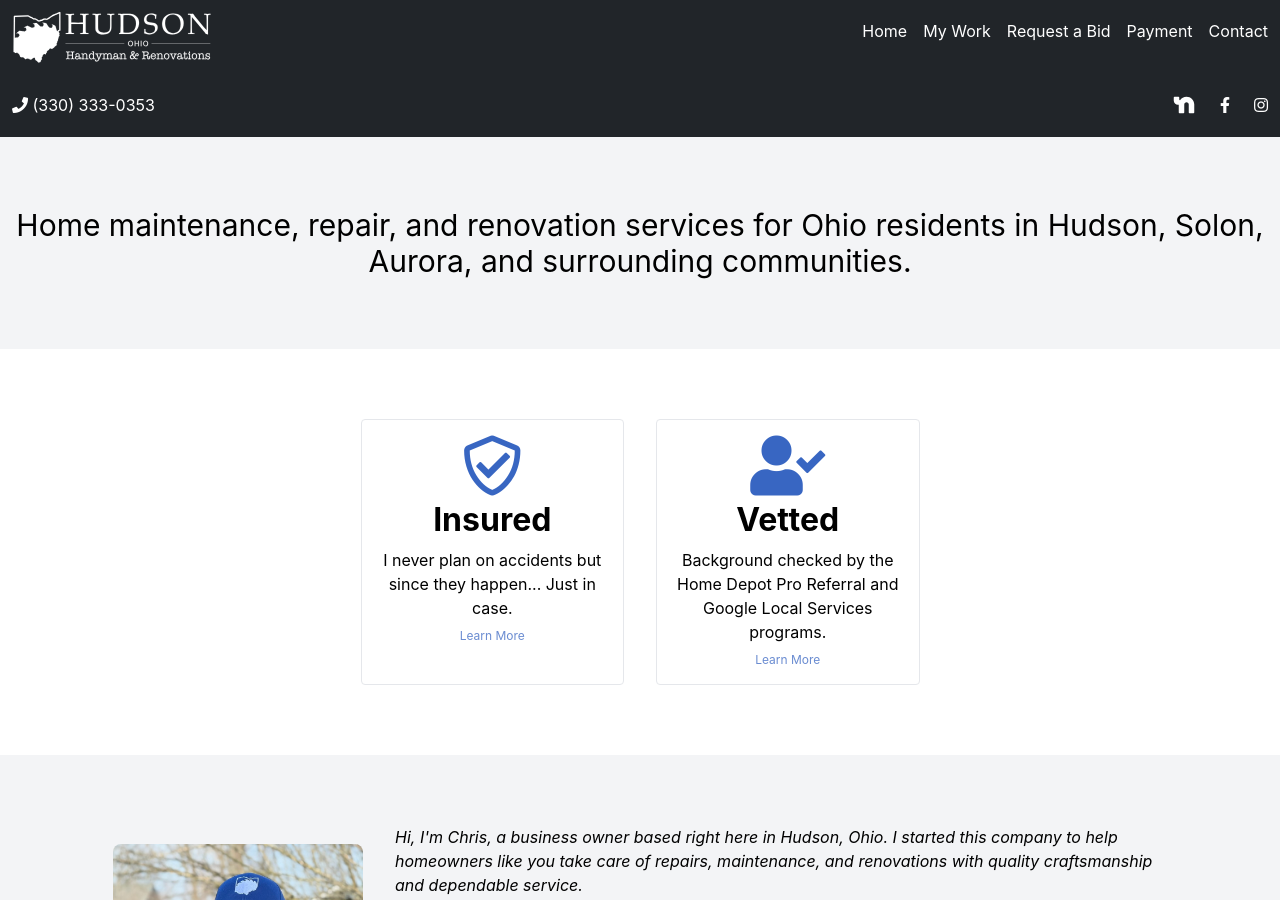
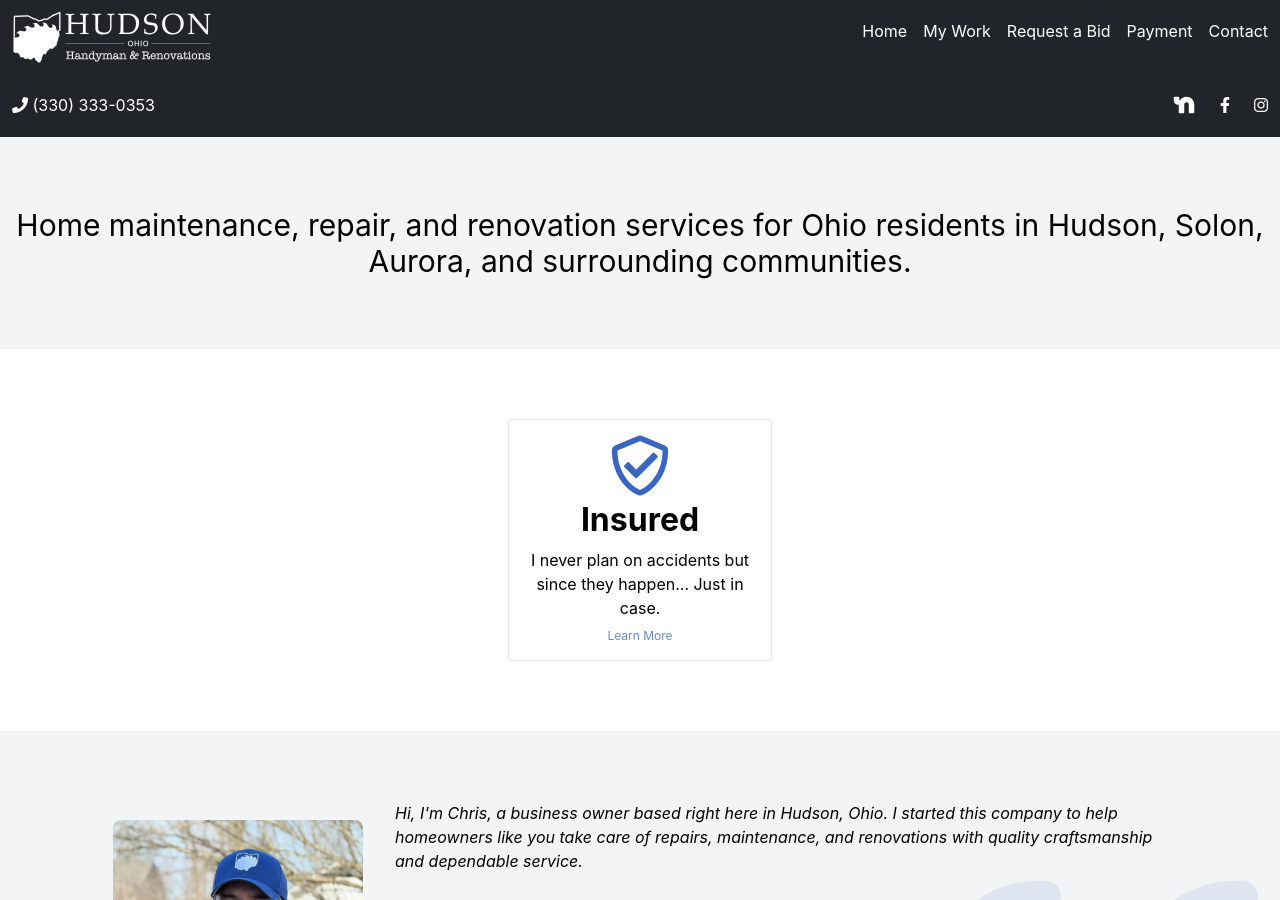
Before and after one commit to ChrisHonniball/hudson-ohio-handyman-and-renovations, a Jekyll site: the page built from index.html, in a window 1280 px wide and 900 px high. Built offline with Jekyll 4.4.1, drawn with Linux system fonts in a browser that asks for light colours; the list of posts is cut into pages by our own code; some of the changed text lies outside the part shown.

Commit message:
Remove homedepot
Commented out sections of HTML for future reference.

```diff
--- a/index.html
+++ b/index.html
@@ -22,14 +22,14 @@ layout: default
         <div class="text-xs text-brand-blue/75 pt-2 pb-0"><a href="https://portal.nextinsurance.com/public/certificates/live-certificate/d5b64998ebb0cbfed6322c8e3e5a21aa" target="_blank">Learn More</a></div>
       </div>
 
-      <div class="w-full md:w-1/4 text-center border border-gray-200 px-2 py-4 rounded">
+      {% comment %} <div class="w-full md:w-1/4 text-center border border-gray-200 px-2 py-4 rounded">
         <i class="text-brand-blue fas fa-user-check text-6xl"></i>
         <h2 class="m-0 p-0">Vetted</h2>
         <p class="lead pt-1 pb-0">
           Background checked by the Home Depot Pro Referral and Google Local Services programs.
         </p>
         <div class="text-xs text-brand-blue/75 pt-2 pb-0"><a href="https://proreferral.homedepot.com/public-profile/884118/credentials" target="_blank">Learn More</a></div>
-      </div>
+      </div> {% endcomment %}
 
       {% comment %} <div class="w-full md:w-1/4 text-center border border-gray-200 px-2 py-4 rounded">
         <i class="text-brand-blue fas fa-file-certificate text-6xl"></i>
@@ -109,7 +109,7 @@ layout: default
         </div>
       </div>
 
-      <div class="w-full sm:w-1/3 md:w-1/4 lg:w-1/5 border border-gray-200 rounded p-3 mb-5">
+      {% comment %} <div class="w-full sm:w-1/3 md:w-1/4 lg:w-1/5 border border-gray-200 rounded p-3 mb-5">
         <div class="flex flex-col h-full justify-between gap-2 items-center">
           <div class="text-uppercase text-sm text-center">
             <i class="fas fa-star text-yellow-500"></i>
@@ -148,7 +148,7 @@ layout: default
             </li>
           </ul>
         </div>
-      </div>
+      </div> {% endcomment %}
 
       <!-- <div class="w-full sm:w-1/3 md:w-1/4 lg:w-1/5 border border-gray-200 rounded p-3 mb-5">
         <div class="flex flex-col h-full justify-between gap-2 items-center">
```
